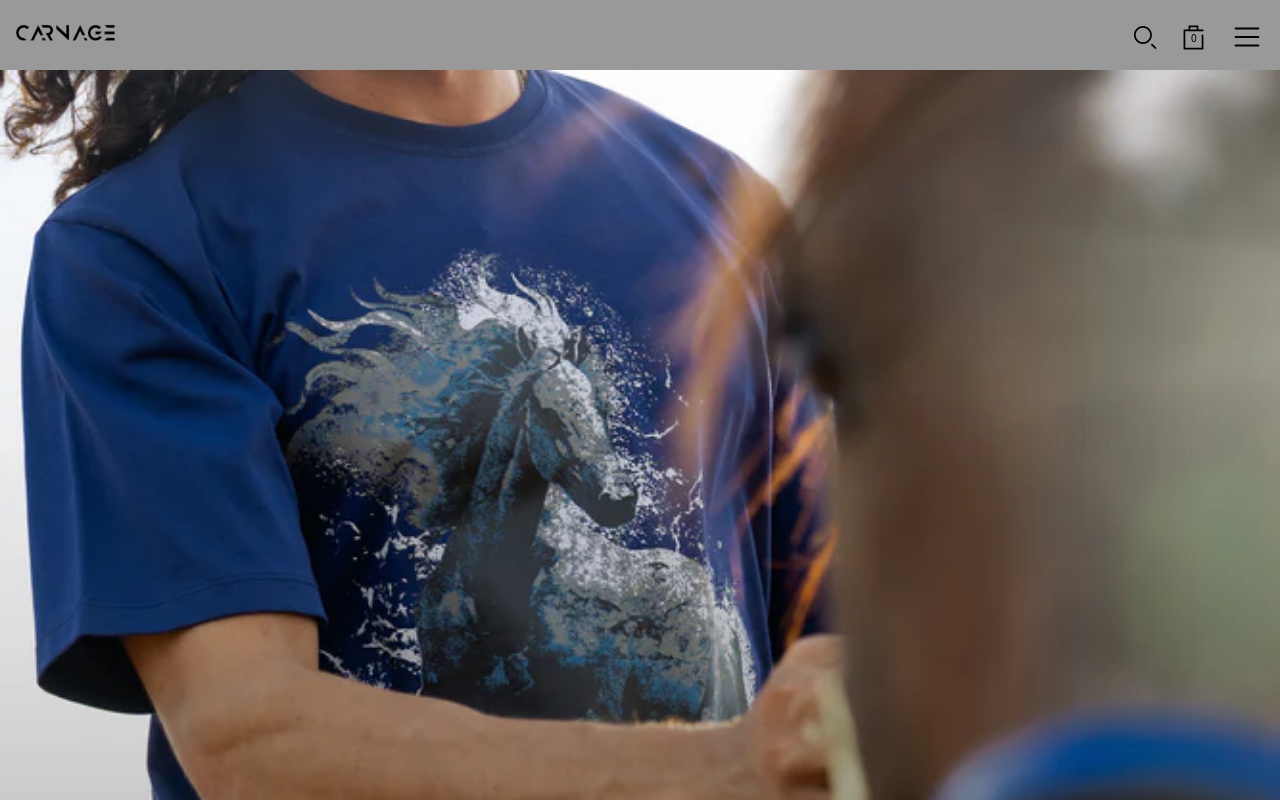
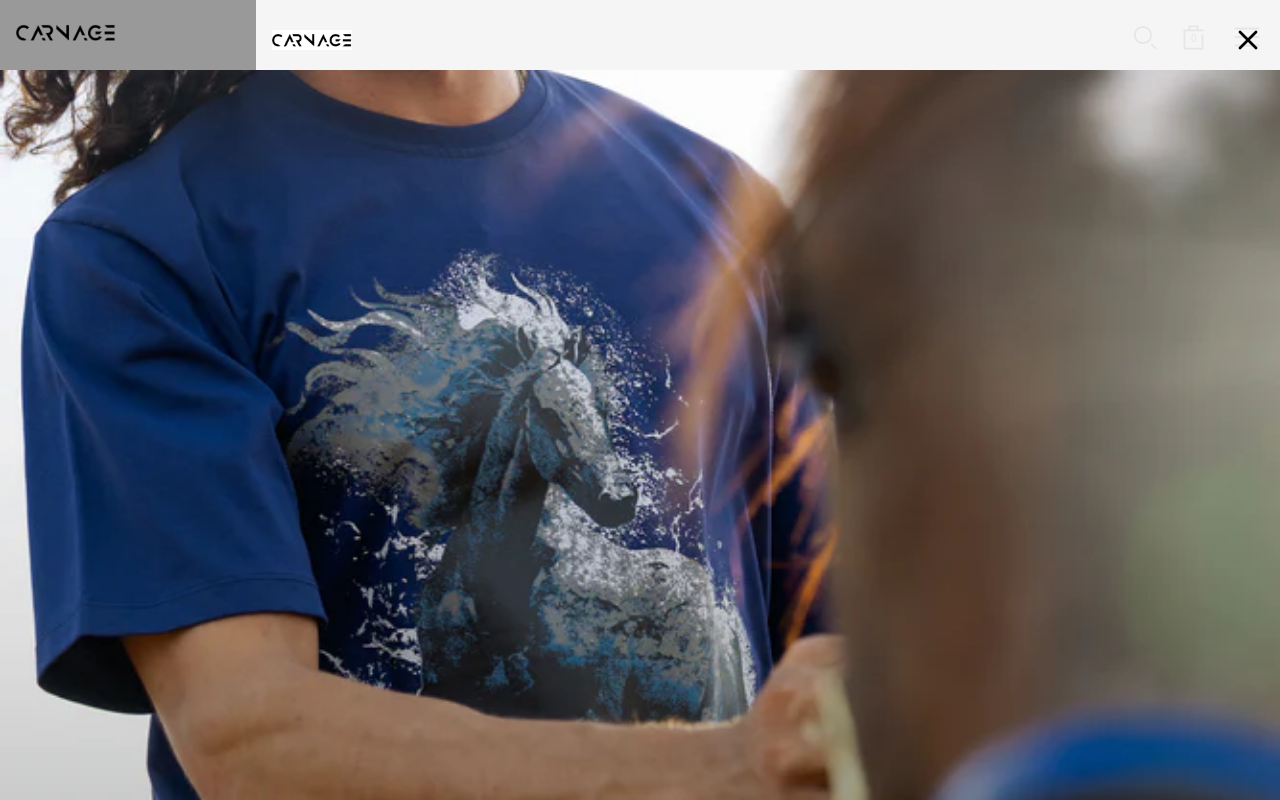
Before and after one commit to binojmadhuranga/youyube-practice, a React (Vite) app: page / in a window 1280 px wide. Shown: the top 800 px of the page. Built offline with nearby package versions, Linux system fonts and the light colour scheme.

Commit message:
Refactor SideMenu component to include logo and close icon functionality

```diff
--- a/src/Components/SideMenu.jsx
+++ b/src/Components/SideMenu.jsx
@@ -1,14 +1,23 @@
-import React from 'react'
+import Logo from '../assets/logo.avif';
+import { CloseIcon } from './CloseIcon';
 
-function SideMenu() {
-  return (
-    <>
-    <div className='fixed bg-black/40 w-[100vw] h-screen top-0'></div>
+function SideMenu({ isOpen, handleClose }) {
+    return (
+        <>
+            <div className='fixed bg-black/40 w-[100vw] h-screen top-0'>
+                <div className='bg-white/90 w-[80%] z-20 fixed top-0 right-0'>
+                    <div className='flex items-center justify-between p-4 min-h-[10vh]'>
+                        <img src={Logo} alt="logo" className='h-[20px] w-[80px] ' />
+                        <CloseIcon onClick={handleClose} />
+                    </div>
 
 
 
-    </>
-  )
+                </div>
+            </div>
+
+        </>
+    )
 }
 
 export default SideMenu
```
